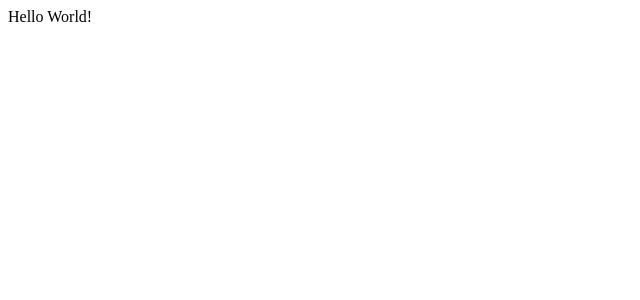
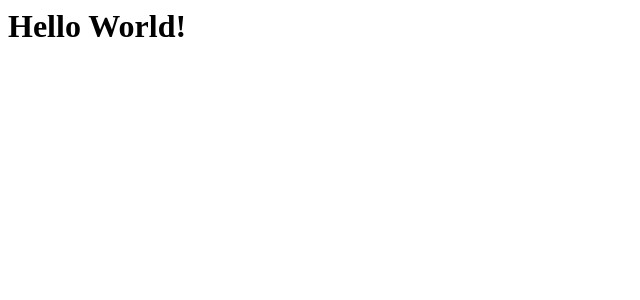
Before and after one commit to ashokmishra333/boilerplate, a React app: page / in a window 1280 px wide. Shown: the top 300 px of the page, without its empty margins (0-640 px from the left). Built offline with nearby package versions, Linux system fonts and the light colour scheme.

Commit message:
Added watcher to watch the build and re-build if changes found.

```diff
--- a/package.json
+++ b/package.json
@@ -4,7 +4,7 @@
   "main": "index.js",
   "scripts": {
     "build": "webpack --config webpack.config.prod.js",
-    "dev": "webpack --config ./webpack.config.dev.js",
+    "dev": "webpack --watch --config ./webpack.config.dev.js",
     "babel": "babel main.js --out-file ./main_es5.js",
     "test": "echo \"Error: no test specified\" && exit 1"
   },
--- a/src/App.js
+++ b/src/App.js
@@ -1,7 +1,7 @@
 import React from "react";
 
 function App() {
-  return <div>Hello World!</div>;
+  return <h1>Hello World!</h1>;
 }
 
 export default App;
```
